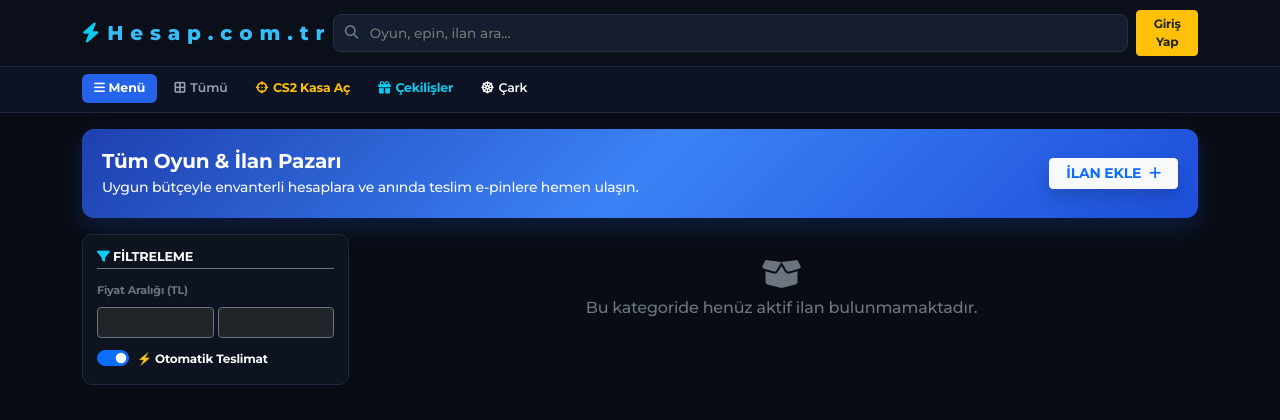
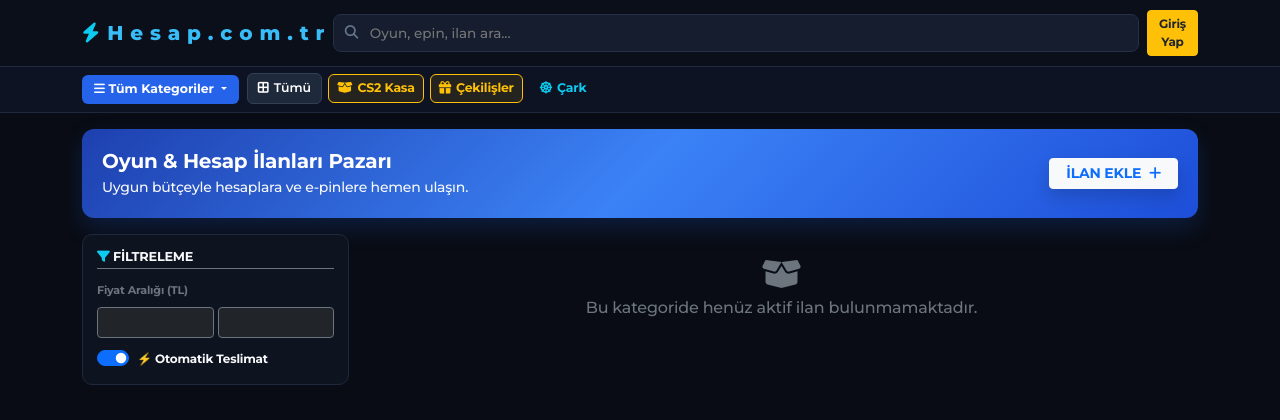
Before and after one commit to beratkalafat039-cyber/PinGamer, a Flask app: page / in a window 1280 px wide, after a click on "Tüm Kategoriler". Shown: the top 420 px of the page. Run offline with Flask 3, Linux system fonts and the light colour scheme; data that the repository does not hold is empty; some libraries are stand-ins or nearby versions.

Commit message:
Update index.html

```diff
--- a/templates/index.html
+++ b/templates/index.html
@@ -7,10 +7,9 @@
     <link href="https://cdn.jsdelivr.net/npm/bootstrap@5.3.0/dist/css/bootstrap.min.css" rel="stylesheet">
     <link rel="stylesheet" href="https://cdnjs.cloudflare.com/ajax/libs/font-awesome/6.4.0/css/all.min.css">
 
-    <!-- GOOGLE FONTS & 8-BIT HAVUZU -->
     <link rel="preconnect" href="https://fonts.googleapis.com">
     <link rel="preconnect" href="https://fonts.gstatic.com" crossorigin>
-    <link href="https://fonts.googleapis.com/css2?family=Bebas+Neue&family=Montserrat:wght@500;600;700;800;900&family=Orbitron:wght@700;900&family=Poppins:wght@600;800&family=Press+Start+2P&family=Righteous&family=Silkscreen:wght@400;700&family=VT323&display=swap" rel="stylesheet">
+    <link href="https://fonts.googleapis.com/css2?family=Bebas+Neue&family=Montserrat:wght@500;600;700;800&family=Orbitron:wght@700;900&family=Poppins:wght@600;800&family=Press+Start+2P&family=Righteous&family=Silkscreen:wght@400;700&family=VT323&display=swap" rel="stylesheet">
 
     <style>
         :root {
@@ -23,256 +22,90 @@
             --accent-green: #10b981;
         }
 
-        *, *::before, *::after {
-            box-sizing: border-box;
+        *, *::before, *::after { box-sizing: border-box; }
+
+        html, body {
+            width: 100%; max-width: 100%; overflow-x: hidden !important;
+            background-color: var(--bg-dark); color: #f3f4f6;
+            font-family: 'Montserrat', sans-serif; letter-spacing: -0.2px;
+            margin: 0; padding: 0;
         }
 
-        html, body {
-            width: 100%;
-            max-width: 100%;
-            overflow-x: hidden !important;
-            background-color: var(--bg-dark);
-            color: #f3f4f6;
-            font-family: 'Montserrat', sans-serif;
-            letter-spacing: -0.2px;
-            margin: 0;
-            padding: 0;
+        .container { width: 100%; max-width: 100%; padding-right: 12px; padding-left: 12px; overflow: hidden; }
+        @media (min-width: 1200px) { .container { max-width: 1140px; } }
+
+        .top-navbar { background-color: #0b0f19; border-bottom: 1px solid var(--border-color); padding: 10px 0; width: 100%; }
+        .search-container { width: 100%; position: relative; }
+        .search-input {
+            background-color: #151d2e; border: 1px solid #243048; color: #fff;
+            border-radius: 8px; padding: 8px 14px 8px 36px; font-size: 0.85rem; width: 100%;
+        }
+        .search-input:focus { outline: none; border-color: var(--accent-blue); background-color: #182238; color: #fff; }
+        .search-icon { position: absolute; left: 12px; top: 50%; transform: translateY(-50%); color: #64748b; font-size: 0.85rem; }
+
+        .sub-bar { background-color: #0d1322; border-bottom: 1px solid var(--border-color); padding: 6px 0; width: 100%; overflow: visible !important; }
+        .scroll-categories {
+            display: flex; align-items: center; gap: 6px; overflow-x: auto; white-space: nowrap; width: 100%; padding-bottom: 2px;
+            scrollbar-width: none; -webkit-overflow-scrolling: touch;
+        }
+        .scroll-categories::-webkit-scrollbar { display: none; }
+        .cat-badge-btn {
+            background-color: transparent; color: #94a3b8; border: 1px solid transparent; font-size: 0.78rem; font-weight: 600;
+            padding: 5px 10px; border-radius: 6px; transition: 0.2s; display: inline-flex; align-items: center; gap: 5px; flex-shrink: 0; text-decoration: none;
+        }
+        .cat-badge-btn:hover, .cat-badge-btn.active { color: #fff; background-color: #1e293b; border-color: #334155; }
+        .btn-kategoriler-menu { background-color: #2563eb; color: #fff; font-weight: 700; border-radius: 6px; padding: 5px 12px; font-size: 0.78rem; flex-shrink: 0; border: none; }
+
+        .dropdown-hover-container { position: relative; display: inline-block; overflow: visible !important; }
+        .custom-dropdown-menu {
+            display: none; position: absolute; top: 105%; left: 0; background-color: #111827;
+            border: 1px solid #334155; min-width: 220px; z-index: 99999 !important; flex-direction: column; gap: 3px;
+        }
+        .dropdown-hover-container:hover .custom-dropdown-menu { display: flex; }
+        .dropdown-cat-item {
+            color: #cbd5e1; padding: 8px 12px; font-size: 0.8rem; text-decoration: none;
+            border-radius: 6px; display: flex; align-items: center; gap: 8px; transition: 0.2s;
+        }
+        .dropdown-cat-item:hover { background-color: #1e293b; color: #fff; }
+
+        .pulse-giveaway-link {
+            background: linear-gradient(135deg, rgba(234, 179, 8, 0.25), rgba(220, 38, 38, 0.25));
+            border: 1px dashed #eab308;
+            animation: glowPulse 2s infinite;
+        }
+        @keyframes glowPulse {
+            0% { box-shadow: 0 0 5px rgba(234, 179, 8, 0.3); }
+            50% { box-shadow: 0 0 15px rgba(234, 179, 8, 0.8); }
+            100% { box-shadow: 0 0 5px rgba(234, 179, 8, 0.3); }
         }
 
-        .container {
-            width: 100%;
-            max-width: 100%;
-            padding-right: 12px;
-            padding-left: 12px;
-            overflow: hidden;
-        }
-
-        @media (min-width: 1200px) {
-            .container {
-                max-width: 1140px;
-            }
-        }
-
-        /* 1. ÜST HEADER NAVBAR */
-        .top-navbar {
-            background-color: #0b0f19;
-            border-bottom: 1px solid var(--border-color);
-            padding: 10px 0;
-            width: 100%;
-            position: sticky;
-            top: 0;
-            z-index: 1000;
-        }
-
-        .search-container {
-            width: 100%;
-            position: relative;
-        }
-
-        .search-input {
-            background-color: #151d2e;
-            border: 1px solid #243048;
-            color: #fff;
-            border-radius: 8px;
-            padding: 8px 14px 8px 36px;
-            font-size: 0.85rem;
-            width: 100%;
-            transition: border-color 0.2s, background-color 0.2s;
-        }
-
-        .search-input:focus {
-            outline: none;
-            border-color: var(--accent-blue);
-            background-color: #182238;
-            color: #fff;
-        }
-
-        .search-icon {
-            position: absolute;
-            left: 12px;
-            top: 50%;
-            transform: translateY(-50%);
-            color: #64748b;
-            font-size: 0.85rem;
-        }
-
-        /* 2. KATEGORİ ŞERİDİ & SUB BAR */
-        .sub-bar {
-            background-color: #0d1322;
-            border-bottom: 1px solid var(--border-color);
-            padding: 6px 0;
-            width: 100%;
-            overflow: hidden;
-        }
-
-        .scroll-categories {
-            display: flex;
-            align-items: center;
-            gap: 6px;
-            overflow-x: auto;
-            white-space: nowrap;
-            width: 100%;
-            padding-bottom: 2px;
-            scrollbar-width: none;
-            -webkit-overflow-scrolling: touch;
-        }
-
-        .scroll-categories::-webkit-scrollbar {
-            display: none;
-        }
-
-        .cat-badge-btn {
-            background-color: transparent;
-            color: #94a3b8;
-            border: 1px solid transparent;
-            font-size: 0.78rem;
-            font-weight: 600;
-            padding: 5px 10px;
-            border-radius: 6px;
-            transition: 0.2s;
-            display: inline-flex;
-            align-items: center;
-            gap: 5px;
-            flex-shrink: 0;
-            text-decoration: none;
-            cursor: pointer;
-        }
-
-        .cat-badge-btn:hover, .cat-badge-btn.active {
-            color: #fff;
-            background-color: #1e293b;
-            border-color: #334155;
-        }
-
-        .btn-kategoriler-menu {
-            background-color: #2563eb;
-            color: #fff;
-            font-weight: 700;
-            border-radius: 6px;
-            padding: 5px 12px;
-            font-size: 0.78rem;
-            flex-shrink: 0;
-            border: none;
-            transition: background-color 0.2s;
-        }
-
-        .btn-kategoriler-menu:hover {
-            background-color: #1d4ed8;
-        }
-
-        /* 3. HERO BANNER */
         .hero-banner {
             background: linear-gradient(135deg, #1e40af 0%, #3b82f6 50%, #1d4ed8 100%);
-            border-radius: 12px;
-            padding: 20px;
-            width: 100%;
-            box-shadow: 0 10px 25px rgba(37, 99, 235, 0.2);
+            border-radius: 12px; padding: 20px; width: 100%; box-shadow: 0 10px 25px rgba(37, 99, 235, 0.2);
         }
+        .filter-sidebar { background-color: var(--sidebar-bg); border: 1px solid var(--border-color); border-radius: 10px; padding: 14px; width: 100%; }
 
-        /* 4. SOL FİLTRELEME ALANI */
-        .filter-sidebar {
-            background-color: var(--sidebar-bg);
-            border: 1px solid var(--border-color);
-            border-radius: 10px;
-            padding: 14px;
-            width: 100%;
+        .product-card { background-color: var(--card-bg); border: 1px solid var(--border-color); border-radius: 10px; overflow: hidden; width: 100%; position: relative; }
+        .card-banner-img { height: 140px; width: 100%; object-fit: cover; }
+        .coksatan-badge {
+            position: absolute; top: 6px; left: 6px; background: rgba(0,0,0,0.8); border: 1px solid #f43f5e;
+            color: #fb7185; font-size: 0.6rem; font-weight: 800; padding: 2px 5px; border-radius: 4px;
         }
+        .seller-avatar {
+            width: 20px; height: 20px; border-radius: 4px; background-color: #3b82f6;
+            display: inline-flex; align-items: center; justify-content: center; font-size: 0.65rem; font-weight: bold;
+        }
+        .buy-action-btn { background-color: #1e293b; border: 1px solid #334155; color: #38bdf8; border-radius: 6px; padding: 4px 8px; font-weight: 700; font-size: 0.75rem; }
 
-        /* 5. İLAN KARTLARI */
-        .product-card {
-            background-color: var(--card-bg);
-            border: 1px solid var(--border-color);
-            border-radius: 10px;
-            overflow: hidden;
-            width: 100%;
-            position: relative;
-            transition: transform 0.2s, border-color 0.2s, box-shadow 0.2s;
-        }
+        @keyframes rainbowWave { 0% { filter: hue-rotate(0deg); } 100% { filter: hue-rotate(360deg); } }
+        .anim-rainbow span { display: inline-block; animation: rainbowWave 2.5s linear infinite; }
 
-        .product-card:hover {
-            transform: translateY(-4px);
-            border-color: #3b82f6;
-            box-shadow: 0 8px 20px rgba(0,0,0,0.4);
-        }
+        @keyframes neonPulse { 0%, 100% { opacity: 1; transform: scale(1); filter: drop-shadow(0 0 8px currentColor); } 50% { opacity: 0.5; transform: scale(0.96); filter: drop-shadow(0 0 2px currentColor); } }
+        .anim-pulse span { display: inline-block; animation: neonPulse 1.5s ease-in-out infinite alternate; }
 
-        .card-banner-img {
-            height: 140px;
-            width: 100%;
-            object-fit: cover;
-        }
+        @keyframes waveChaser { 0%, 100% { transform: translateY(0px); filter: brightness(1); } 50% { transform: translateY(-5px); filter: brightness(1.7); } }
+        .anim-chaser span { display: inline-block; animation: waveChaser 1.2s ease-in-out infinite; }
 
-        .coksatan-badge {
-            position: absolute;
-            top: 6px;
-            left: 6px;
-            background: rgba(0,0,0,0.8);
-            border: 1px solid #f43f5e;
-            color: #fb7185;
-            font-size: 0.6rem;
-            font-weight: 800;
-            padding: 2px 5px;
-            border-radius: 4px;
-            letter-spacing: 0.5px;
-        }
-
-        .seller-avatar {
-            width: 20px;
-            height: 20px;
-            border-radius: 4px;
-            background-color: #3b82f6;
-            display: inline-flex;
-            align-items: center;
-            justify-content: center;
-            font-size: 0.65rem;
-            font-weight: bold;
-            color: #fff;
-        }
-
-        .buy-action-btn {
-            background-color: #1e293b;
-            border: 1px solid #334155;
-            color: #38bdf8;
-            border-radius: 6px;
-            padding: 4px 8px;
-            font-weight: 700;
-            font-size: 0.75rem;
-            transition: background-color 0.2s, color 0.2s;
-        }
-
-        .buy-action-btn:hover {
-            background-color: #38bdf8;
-            color: #000;
-        }
-
-        /* CANLI HARF ANİMASYONLARI */
-        @keyframes rainbowWave {
-            0% { filter: hue-rotate(0deg); }
-            100% { filter: hue-rotate(360deg); }
-        }
-        .anim-rainbow span {
-            display: inline-block;
-            animation: rainbowWave 2.5s linear infinite;
-        }
-
-        @keyframes neonPulse {
-            0%, 100% { opacity: 1; transform: scale(1); filter: drop-shadow(0 0 8px currentColor); }
-            50% { opacity: 0.5; transform: scale(0.96); filter: drop-shadow(0 0 2px currentColor); }
-        }
-        .anim-pulse span {
-            display: inline-block;
-            animation: neonPulse 1.5s ease-in-out infinite alternate;
-        }
-
-        @keyframes waveChaser {
-            0%, 100% { transform: translateY(0px); filter: brightness(1); }
-            50% { transform: translateY(-5px); filter: brightness(1.7); }
-        }
-        .anim-chaser span {
-            display: inline-block;
-            animation: waveChaser 1.2s ease-in-out infinite;
-        }
-
-        /* MOBİL UYUMLULUK */
         @media (max-width: 768px) {
             .card-banner-img { height: 110px; }
             .product-card .card-body { padding: 8px !important; }
@@ -284,38 +117,18 @@
             #support-modal { width: calc(100vw - 30px) !important; right: 15px !important; left: 15px !important; bottom: 80px !important; }
         }
 
-        /* CANLI DESTEK */
-        .typing-bubble {
-            background-color: #334155;
-            display: inline-flex;
-            align-items: center;
-            gap: 4px;
-            padding: 6px 12px;
-            border-radius: 12px;
-            width: fit-content;
-        }
-        .typing-dot {
-            width: 5px;
-            height: 5px;
-            background-color: #94a3b8;
-            border-radius: 50%;
-            animation: typingBounce 1.4s infinite ease-in-out both;
-        }
+        .typing-bubble { background-color: #334155; display: inline-flex; align-items: center; gap: 4px; padding: 6px 12px; border-radius: 12px; width: fit-content; }
+        .typing-dot { width: 5px; height: 5px; background-color: #94a3b8; border-radius: 50%; animation: typingBounce 1.4s infinite ease-in-out both; }
         .typing-dot:nth-child(1) { animation-delay: -0.32s; }
         .typing-dot:nth-child(2) { animation-delay: -0.16s; }
-        @keyframes typingBounce {
-            0%, 80%, 100% { transform: scale(0); opacity: 0.4; }
-            40% { transform: scale(1); opacity: 1; }
-        }
+        @keyframes typingBounce { 0%, 80%, 100% { transform: scale(0); opacity: 0.4; } 40% { transform: scale(1); opacity: 1; } }
     </style>
 </head>
 <body>
 
-<!-- 1. ÜST HEADER -->
 <header class="top-navbar">
     <div class="container d-flex justify-content-between align-items-center gap-2">
 
-        <!-- LOGO & ANİMASYONLU BAŞLIK -->
         <a class="navbar-brand d-flex align-items-center gap-2 text-decoration-none m-0 p-0" href="/" style="max-width: 55%;">
             {% if settings.logo %}
                 <img src="{{ settings.logo }}" alt="Logo" style="height: {{ settings.logo_height }}px !important; width: auto !important; object-fit: contain;" class="rounded">
@@ -331,13 +144,11 @@
             </span>
         </a>
 
-        <!-- MASAÜSTÜ ARAMA ÇUBUĞU -->
         <div class="search-container d-none d-lg-block">
             <i class="fa-solid fa-magnifying-glass search-icon"></i>
             <input type="text" class="search-input" placeholder="Oyun, epin, ilan ara..." oninput="onSearchFilter(this.value)">
         </div>
 
-        <!-- SAĞ BUTONLAR -->
         <div class="d-flex align-items-center gap-1">
             {% if username %}
                 <a href="/user/add-listing" class="btn btn-warning btn-sm fw-bold px-2 py-1 text-dark" style="font-size: 0.75rem;">
@@ -354,12 +165,11 @@
                 <a href="/orders" class="btn btn-outline-light btn-sm px-2 py-1"><i class="fa-solid fa-box"></i></a>
                 <a href="/logout" class="btn btn-outline-danger btn-sm px-2 py-1"><i class="fa-solid fa-right-from-bracket"></i></a>
             {% else %}
-                <a href="/login" class="btn btn-warning btn-sm fw-bold px-3 py-1 text-dark" style="font-size: 0.75rem;">Giriş Yap</a>
+                <a href="/login" class="btn btn-warning btn-sm fw-bold px-2 py-1 text-dark" style="font-size: 0.75rem;">Giriş Yap</a>
             {% endif %}
         </div>
     </div>
 
-    <!-- MOBİL ARAMA ÇUBUĞU -->
     <div class="container mt-2 d-block d-lg-none">
         <div class="search-container">
             <i class="fa-solid fa-magnifying-glass search-icon"></i>
@@ -368,29 +178,59 @@
     </div>
 </header>
 
-<!-- 2. KATEGORİ ŞERİDİ & ÇEKİLİŞ / CS2 BUTONLARI -->
-<nav class="sub-bar">
-    <div class="container">
+<nav class="sub-bar" style="overflow: visible !important;">
+    <div class="container d-flex align-items-center gap-2" style="overflow: visible !important;">
+
+        <div class="dropdown-hover-container position-relative">
+            <button class="btn-kategoriler-menu dropdown-toggle" type="button" id="catMenuBtn">
+                <i class="fa-solid fa-bars"></i> Tüm Kategoriler
+            </button>
+            <div class="custom-dropdown-menu shadow-lg rounded p-2" id="catDropdownContent">
+                <a href="#" class="dropdown-cat-item active" onclick="filterMain('all', this); closeCatMenu();">
+                    <i class="fa-solid fa-border-all text-secondary"></i> Tümü
+                </a>
+                {% for cat in categories %}
+                <a href="#" class="dropdown-cat-item" onclick="filterMain('{{ cat.slug }}', this); closeCatMenu();">
+                    <i class="{{ cat.icon }} text-info"></i> {{ cat.name }}
+                </a>
+                {% endfor %}
+                <div class="dropdown-divider my-1 border-secondary"></div>
+                <a href="/cs2-cases" class="dropdown-cat-item text-warning fw-bold pulse-giveaway-link">
+                    <i class="fa-solid fa-box-open text-warning fa-bounce"></i> 📦 CS2 Kasa Açma
+                </a>
+                <a href="/giveaways" class="dropdown-cat-item text-warning fw-bold">
+                    <i class="fa-solid fa-gift text-warning"></i> 🎁 Topluluk Çekilişleri
+                </a>
+                <a href="/wheel" class="dropdown-cat-item text-info fw-bold">
+                    <i class="fa-solid fa-dharmachakra text-info"></i> Şans Çarkı / Kasa
+                </a>
+            </div>
+        </div>
+
         <div class="scroll-categories">
-            <button class="btn-kategoriler-menu" onclick="filterMain('all', this)">
-                <i class="fa-solid fa-bars"></i> Menü
-            </button>
             <button class="cat-badge-btn active" onclick="filterMain('all', this)">
                 <i class="fa-solid fa-border-all"></i> Tümü
             </button>
             {% for cat in categories %}
-            <button class="cat-badge-btn" onclick="filterMain('{{ cat.slug }}', this)">
-                <i class="{{ cat.icon }}" style="color: {{ cat.color }};"></i> {{ cat.name }}
-            </button>
+                {% if cat.slug in ['valorant', 'pubg', 'lol'] %}
+                <button class="cat-badge-btn" onclick="filterMain('{{ cat.slug }}', this)">
+                    <i class="{{ cat.icon }} text-info"></i> {{ cat.name }}
+                </button>
+                {% endif %}
             {% endfor %}
-            <a href="/cs2-case" class="cat-badge-btn text-warning fw-bold"><i class="fa-solid fa-crosshairs"></i> CS2 Kasa Aç</a>
-            <a href="/giveaways" class="cat-badge-btn text-info fw-bold"><i class="fa-solid fa-gift"></i> Çekilişler</a>
-            <a href="/wheel" class="cat-badge-btn text-light"><i class="fa-solid fa-dharmachakra"></i> Çark</a>
+            <a href="/cs2-cases" class="cat-badge-btn text-warning fw-bold border border-warning px-2 py-1" style="background: rgba(234, 179, 8, 0.1);">
+                <i class="fa-solid fa-box-open"></i> CS2 Kasa
+            </a>
+            <a href="/giveaways" class="cat-badge-btn text-warning fw-bold border border-warning px-2 py-1" style="background: rgba(234, 179, 8, 0.1);">
+                <i class="fa-solid fa-gift"></i> Çekilişler
+            </a>
+            <a href="/wheel" class="cat-badge-btn text-info fw-bold">
+                <i class="fa-solid fa-dharmachakra"></i> Çark
+            </a>
         </div>
     </div>
 </nav>
 
-<!-- 3. ANA İÇERİK ALANI -->
 <div class="container py-3">
     {% with messages = get_flashed_messages(with_categories=true) %}
       {% if messages %}
@@ -403,12 +243,11 @@
       {% endif %}
     {% endwith %}
 
-    <!-- HERO MAVİ DUYURU BANNER'I -->
     <div class="hero-banner mb-3 d-flex justify-content-between align-items-center flex-wrap gap-2">
         <div>
             <h3 class="fw-bold text-white mb-1" id="heroTitle" style="font-size: 1.25rem;">Oyun & Hesap İlanları Pazarı</h3>
             <p class="text-light opacity-90 small mb-0 d-none d-sm-block">
-                Uygun bütçeyle envanterli hesaplara ve anında teslim e-pinlere hemen ulaşın.
+                Uygun bütçeyle hesaplara ve e-pinlere hemen ulaşın.
             </p>
         </div>
         <a href="/user/add-listing" class="btn btn-light btn-sm fw-bold text-primary px-3 py-1 shadow">
@@ -416,16 +255,13 @@
         </a>
     </div>
 
-    <!-- MOBİL FİLTRE AÇ/KAPA BUTONU -->
     <div class="d-block d-lg-none mb-2">
         <button class="btn btn-outline-secondary btn-sm w-100 fw-bold py-1 text-light" type="button" data-bs-toggle="collapse" data-bs-target="#mobileFilterCollapse">
             <i class="fa-solid fa-filter text-info"></i> Filtreleri Göster / Gizle
         </button>
     </div>
 
-    <!-- 4. FİLTRELER & İLAN GRID'İ -->
     <div class="row g-2 g-md-3">
-        <!-- SOL FİLTRELER SÜTUNU -->
         <div class="col-lg-3">
             <div class="collapse d-lg-block" id="mobileFilterCollapse">
                 <div class="filter-sidebar">
@@ -449,7 +285,6 @@
             </div>
         </div>
 
-        <!-- SAĞ İLAN GRID'İ -->
         <div class="col-lg-9">
             <div class="row g-2" id="products-grid">
                 {% for p in products %}
@@ -492,14 +327,12 @@
     </div>
 </div>
 
-<!-- CANLI DESTEK BUTONU -->
 <div id="live-support-btn" style="position: fixed; bottom: 15px; right: 15px; z-index: 1000;">
     <button class="btn btn-primary rounded-circle p-2 shadow-lg fw-bold" onclick="toggleSupportModal()" style="width: 48px; height: 48px; background-color: #2563eb; border: none;">
         <i class="fa-solid fa-headset fa-lg text-white"></i>
     </button>
 </div>
 
-<!-- CANLI DESTEK PENCERESİ -->
 <div id="support-modal" style="display: none; position: fixed; bottom: 75px; right: 15px; width: 320px; z-index: 1000; border-radius: 12px; overflow: hidden; box-shadow: 0 10px 30px rgba(0,0,0,0.5); background-color: #1e293b; border: 1px solid #334155;">
     <div class="bg-dark p-2 text-white d-flex justify-content-between align-items-center border-bottom border-secondary">
         <div>
@@ -514,12 +347,12 @@
         <p class="small text-secondary mb-2" style="font-size: 0.7rem;">Uzmanın bağlanabilmesi için konuyu seçin.</p>
 
         <div class="mb-2">
-            <label class="form-label small text-secondary mb-1" style="font-size: 0.7rem;">Adınız</label>
+            <label class="form-label small text-secondary mb-1">Adınız</label>
             <input type="text" id="survey-name" class="form-control form-control-sm bg-dark text-white border-secondary" placeholder="Adınız" value="{{ username or '' }}">
         </div>
 
         <div class="mb-3">
-            <label class="form-label small text-secondary mb-1" style="font-size: 0.7rem;">Konu</label>
+            <label class="form-label small text-secondary mb-1">Konu</label>
             <select id="survey-topic" class="form-select form-select-sm bg-dark text-white border-secondary">
                 <option value="odeme">💳 Bakiye & Ödeme</option>
                 <option value="epin">🎮 E-Pin & Hesap Teslimatı</option>
@@ -553,6 +386,12 @@
 </div>
 
 <script>
+function closeCatMenu() {
+    const menu = document.getElementById('catDropdownContent');
+    menu.style.display = 'none';
+    setTimeout(() => { menu.style.display = ''; }, 300);
+}
+
 let currentMainCategory = 'all';
 let searchKeyword = '';
 
@@ -565,8 +404,6 @@
         'all': 'Tüm Oyun & İlan Pazarı',
         'pubg': 'PUBG Mobile Hesap & UC Pazarı',
         'valorant': 'Valorant VP & Hesap Pazarı',
-        'cs2': 'Counter Strike 2 Skin & Hesap Pazarı',
-        'steam': 'Steam Cüzdan & Oyun Kodları',
         'sosyal': 'Sosyal Medya Hizmetleri Pazarı',
         'hile': 'Oyun Yazılımları & VIP Paketler'
     };
@@ -601,7 +438,7 @@
     });
 }
 
-// CANLI DESTEK JAVASCRIPT MOTORU
+// CANLI DESTEK
 let currentAgent = null;
 let currentTopic = null;
 let inactivityTimer = null;
```
